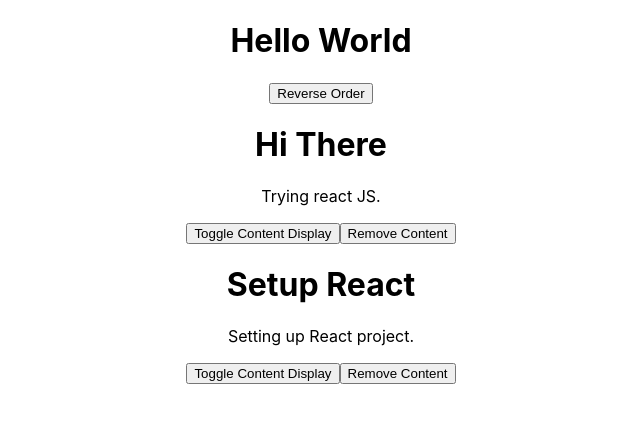
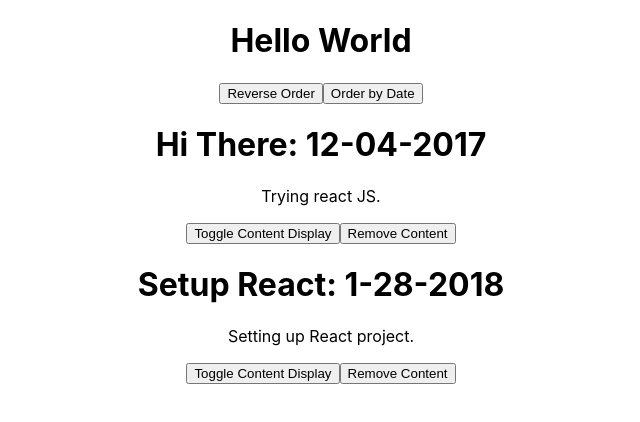
Before and after one commit to shan18/Learn-ReactJS, a React (Create React App) app: page /user in a window 1280 px wide. Shown: the top 422 px of the page, without its empty margins (319-959 px from the left). Built offline with nearby package versions, Linux system fonts and the light colour scheme.

Commit message:
Re-Sort Array by date or Key Value Pair

```diff
--- a/src/data/posts.json
+++ b/src/data/posts.json
@@ -3,12 +3,14 @@
 		"id": 1,
 		"title": "Hi There",
 		"content": "Trying react JS.",
+		"date": "12-04-2017",
 		"slug": "hello-world"
 	},
 	{
 		"id": 2,
 		"title": "Setup React",
 		"content": "Setting up React project.",
+		"date": "1-28-2018",
 		"slug": "setup-react"
 	}
 ]
--- a/src/posts/PostDetail.js
+++ b/src/posts/PostDetail.js
@@ -70,7 +70,7 @@ class PostDetail extends Component {
     return (
       <div>
         {postItem !== null ? <div>
-          <h1 onClick={this.titleWasClicked}>{postItem.title}</h1>
+          <h1 onClick={this.titleWasClicked}>{postItem.title}: {postItem.date}</h1>
           {showContent === true ? <p>{postItem.content}</p> : ''}
           <button onClick={this.toggleContent}>Toggle Content Display</button>
           <button onClick={this.handleRemoveContentButton}>Remove Content</button>
--- a/src/posts/PostSorting.js
+++ b/src/posts/PostSorting.js
@@ -7,9 +7,30 @@ class PostSorting extends Component {
   constructor (props) {
     super(props)
     this.toggleListReverse = this.toggleListReverse.bind(this)
+    this.toggleSortDate = this.toggleSortDate.bind(this)
     this.state = {
-      postList: []
+      postList: [],
+      isOldestFirst: true
     }
+  }
+
+  sortByDate () {
+    const { postList } = this.state
+    let newPostList = postList
+    if (this.state.isOldestFirst) {
+      // If the list is in oldest first state, change it to newest first state
+      newPostList = postList.sort((a, b) => a.date > b.date)
+    } else {
+      newPostList = postList.sort((a, b) => a.date < b.date)
+    }
+    this.setState({
+      isOldestFirst: !this.state.isOldestFirst,
+      postList: newPostList
+    })
+  }
+
+  toggleSortDate (event) {
+    this.sortByDate()
   }
 
   toggleListReverse (event) {
@@ -32,6 +53,7 @@ class PostSorting extends Component {
       <div>
         <h1>Hello World</h1>
         <button onClick={this.toggleListReverse}>Reverse Order</button>
+        <button onClick={this.toggleSortDate}>Order by Date</button>
 
         {/*
           This mapping is changing with every reorder so we need to define a method in the child component to
```
